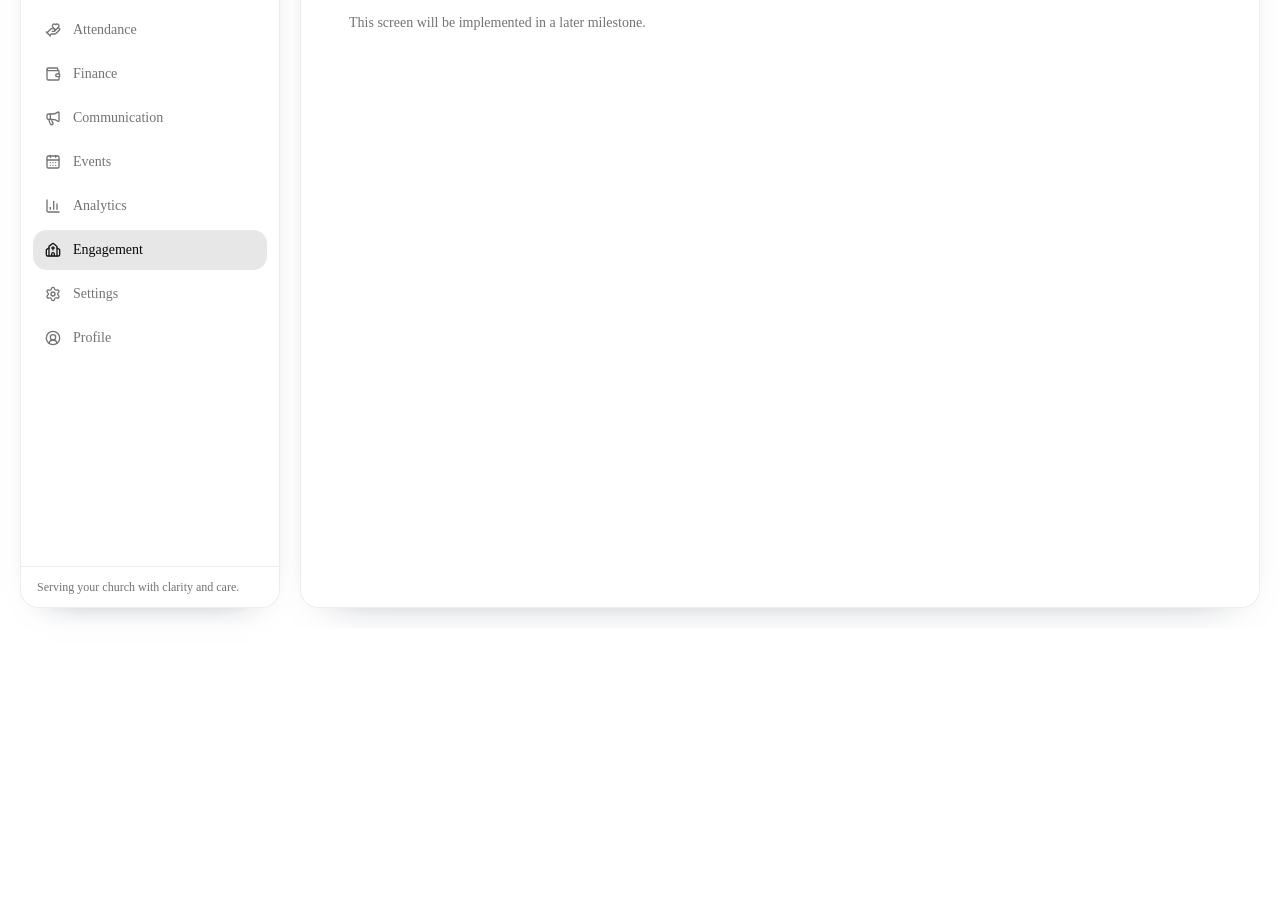
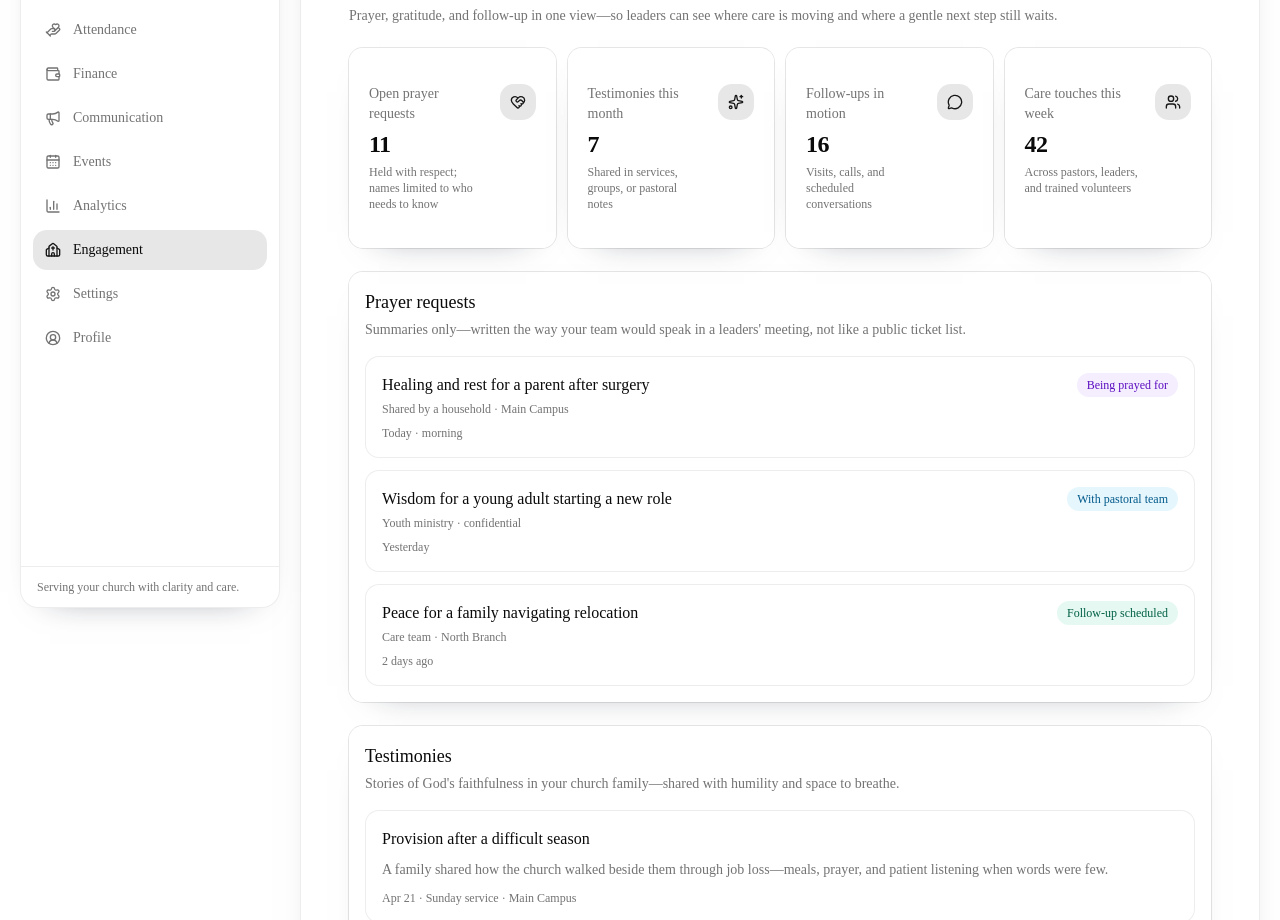
Before and after one commit to Fiximami/shepherdos-web-app, a Next.js app: page /engagement in a window 1280 px wide. Shown: the part 180-1100 px from the top of the page. Before the commit the page ends 808 px from the top, so only its background shows below. Built offline with nearby package versions, Linux system fonts and the light colour scheme.

Commit message:
Engagement Page

```diff
--- a/src/app/(dashboard)/engagement/page.tsx
+++ b/src/app/(dashboard)/engagement/page.tsx
@@ -1,5 +1,5 @@
-import { PageSurface } from "@/components/dashboard/shared/page-surface";
+import { EngagementPageView } from "@/components/dashboard/engagement/engagement-page-view";
 
 export default function EngagementPage() {
-  return <PageSurface heading="Engagement" />;
+  return <EngagementPageView />;
 }
--- /dev/null
+++ b/src/components/dashboard/engagement/engagement-page-view.tsx
@@ -0,0 +1,215 @@
+"use client";
+
+import {
+  HeartHandshake,
+  MessageCircle,
+  Sparkles,
+  Users,
+} from "lucide-react";
+
+import { PageHeader } from "@/components/dashboard/layout/page-header";
+import { SummaryCard } from "@/components/dashboard/shared/summary-card";
+import { Card, CardContent, CardDescription, CardHeader, CardTitle } from "@/components/ui/card";
+import { cn } from "@/lib/utils";
+
+const prayerRequests = [
+  {
+    summary: "Healing and rest for a parent after surgery",
+    context: "Shared by a household · Main Campus",
+    submitted: "Today · morning",
+    status: "Being prayed for" as const,
+  },
+  {
+    summary: "Wisdom for a young adult starting a new role",
+    context: "Youth ministry · confidential",
+    submitted: "Yesterday",
+    status: "With pastoral team" as const,
+  },
+  {
+    summary: "Peace for a family navigating relocation",
+    context: "Care team · North Branch",
+    submitted: "2 days ago",
+    status: "Follow-up scheduled" as const,
+  },
+] as const;
+
+const testimonies = [
+  {
+    title: "Provision after a difficult season",
+    excerpt:
+      "A family shared how the church walked beside them through job loss—meals, prayer, and patient listening when words were few.",
+    shared: "Apr 21 · Sunday service",
+    branch: "Main Campus",
+  },
+  {
+    title: "A first-time guest felt welcomed",
+    excerpt:
+      "Someone wrote in to say the greeting at the door and the clarity of the service helped them return the next week.",
+    shared: "Apr 18 · Guest follow-up",
+    branch: "South Branch",
+  },
+  {
+    title: "Youth baptism celebration",
+    excerpt:
+      "Three young people shared short testimonies of faith; leaders noted how mentors showed up consistently beforehand.",
+    shared: "Apr 14 · Youth night",
+    branch: "Main Campus",
+  },
+] as const;
+
+const followUpActivity = [
+  {
+    who: "Ruth E. & care partner",
+    what: "Home visit after prolonged illness",
+    when: "Apr 24 · 4:00 PM",
+    note: "Prayed together; next check-in in one week.",
+  },
+  {
+    who: "David A. · follow-up line",
+    what: "Return call to first-time guest",
+    when: "Apr 23 · 11:20 AM",
+    note: "Guest plans to join midweek prayer.",
+  },
+  {
+    who: "Deborah A. · ministry lead",
+    what: "Coffee with new connect group member",
+    when: "Apr 22 · 6:15 PM",
+    note: "Exploring serving on hospitality rotation.",
+  },
+  {
+    who: "Finance + pastoral triad",
+    what: "Joint conversation on benevolence request",
+    when: "Apr 20 · 2:00 PM",
+    note: "Decision recorded with dignity and clarity.",
+  },
+] as const;
+
+export function EngagementPageView() {
+  return (
+    <main className="mx-auto w-full max-w-7xl p-4 sm:p-5 lg:p-6">
+      <PageHeader
+        title="Engagement"
+        description="Prayer, gratitude, and follow-up in one view—so leaders can see where care is moving and where a gentle next step still waits."
+      />
+
+      <section className="grid gap-3 sm:grid-cols-2 xl:grid-cols-4">
+        <SummaryCard
+          label="Open prayer requests"
+          value="11"
+          detail="Held with respect; names limited to who needs to know"
+          icon={HeartHandshake}
+        />
+        <SummaryCard
+          label="Testimonies this month"
+          value="7"
+          detail="Shared in services, groups, or pastoral notes"
+          icon={Sparkles}
+        />
+        <SummaryCard
+          label="Follow-ups in motion"
+          value="16"
+          detail="Visits, calls, and scheduled conversations"
+          icon={MessageCircle}
+        />
+        <SummaryCard
+          label="Care touches this week"
+          value="42"
+          detail="Across pastors, leaders, and trained volunteers"
+          icon={Users}
+        />
+      </section>
+
+      <section className="mt-6">
+        <Card className="border-border/70 bg-card/80 shadow-[0_14px_35px_-30px_rgba(15,23,42,0.55)]">
+          <CardHeader>
+            <CardTitle className="text-base sm:text-lg">Prayer requests</CardTitle>
+            <CardDescription>
+              Summaries only—written the way your team would speak in a leaders&apos; meeting,
+              not like a public ticket list.
+            </CardDescription>
+          </CardHeader>
+          <CardContent className="space-y-3">
+            {prayerRequests.map((item) => (
+              <div
+                key={item.summary}
+                className="rounded-xl border border-border/70 bg-background/70 p-4"
+              >
+                <div className="flex flex-wrap items-start justify-between gap-2">
+                  <h3 className="text-sm font-medium text-foreground sm:text-base">
+                    {item.summary}
+                  </h3>
+                  <span
+                    className={cn(
+                      "shrink-0 rounded-full px-2.5 py-1 text-xs font-medium",
+                      item.status === "Being prayed for" &&
+                        "bg-violet-500/10 text-violet-800 dark:text-violet-300",
+                      item.status === "With pastoral team" &&
+                        "bg-sky-500/10 text-sky-800 dark:text-sky-300",
+                      item.status === "Follow-up scheduled" &&
+                        "bg-emerald-500/10 text-emerald-800 dark:text-emerald-300",
+                    )}
+                  >
+                    {item.status}
+                  </span>
+                </div>
+                <p className="mt-1 text-xs text-muted-foreground">{item.context}</p>
+                <p className="mt-2 text-xs text-muted-foreground">{item.submitted}</p>
+              </div>
+            ))}
+          </CardContent>
+        </Card>
+      </section>
+
+      <section className="mt-6">
+        <Card className="border-border/70 bg-card/80 shadow-[0_14px_35px_-30px_rgba(15,23,42,0.55)]">
+          <CardHeader>
+            <CardTitle className="text-base sm:text-lg">Testimonies</CardTitle>
+            <CardDescription>
+              Stories of God&apos;s faithfulness in your church family—shared with humility
+              and space to breathe.
+            </CardDescription>
+          </CardHeader>
+          <CardContent className="space-y-3">
+            {testimonies.map((item) => (
+              <div
+                key={item.title}
+                className="rounded-xl border border-border/70 bg-background/70 p-4"
+              >
+                <h3 className="text-sm font-medium text-foreground sm:text-base">{item.title}</h3>
+                <p className="mt-2 text-sm leading-relaxed text-muted-foreground">{item.excerpt}</p>
+                <p className="mt-2 text-xs text-muted-foreground">
+                  {item.shared} · {item.branch}
+                </p>
+              </div>
+            ))}
+          </CardContent>
+        </Card>
+      </section>
+
+      <section className="mt-6">
+        <Card className="border-border/70 bg-card/75 shadow-[0_12px_30px_-28px_rgba(15,23,42,0.5)]">
+          <CardHeader>
+            <CardTitle className="text-base sm:text-lg">Follow-up activity</CardTitle>
+            <CardDescription>
+              Recent care-shaped moments—not a backlog to clear, but a trail of faithfulness
+              you can encourage and learn from.
+            </CardDescription>
+          </CardHeader>
+          <CardContent className="space-y-3">
+            {followUpActivity.map((row) => (
+              <div
+                key={`${row.who}-${row.when}`}
+                className="rounded-xl border border-border/60 bg-background/60 px-4 py-3"
+              >
+                <p className="font-medium text-foreground">{row.what}</p>
+                <p className="mt-0.5 text-sm text-muted-foreground">{row.who}</p>
+                <p className="mt-1 text-xs text-muted-foreground">{row.when}</p>
+                <p className="mt-2 text-sm leading-relaxed text-muted-foreground">{row.note}</p>
+              </div>
+            ))}
+          </CardContent>
+        </Card>
+      </section>
+    </main>
+  );
+}
```
Also changed, not shown: 1 other file (tests, documents, lock files or other folders).
